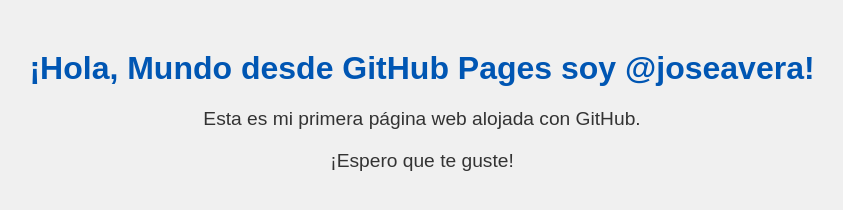
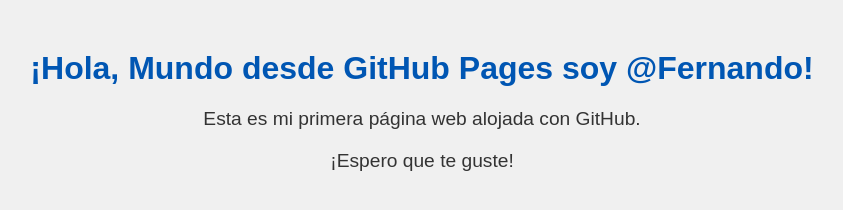
Before and after one commit to fernando43234/pagina-web, a plain HTML site: page index.html in a window 1280 px wide. Shown: the whole page, without its empty margins (218-1061 px from the left). Drawn offline with Linux system fonts and the light colour scheme.

Commit message:
Update index.html

```diff
--- a/index.html
+++ b/index.html
@@ -21,7 +21,7 @@
     </style>
 </head>
 <body>
-    <h1>¡Hola, Mundo desde GitHub Pages soy @joseavera!</h1>
+    <h1>¡Hola, Mundo desde GitHub Pages soy @Fernando!</h1>
     <p>Esta es mi primera página web alojada con GitHub.</p>
     <p>¡Espero que te guste!</p>
 </body>
```
